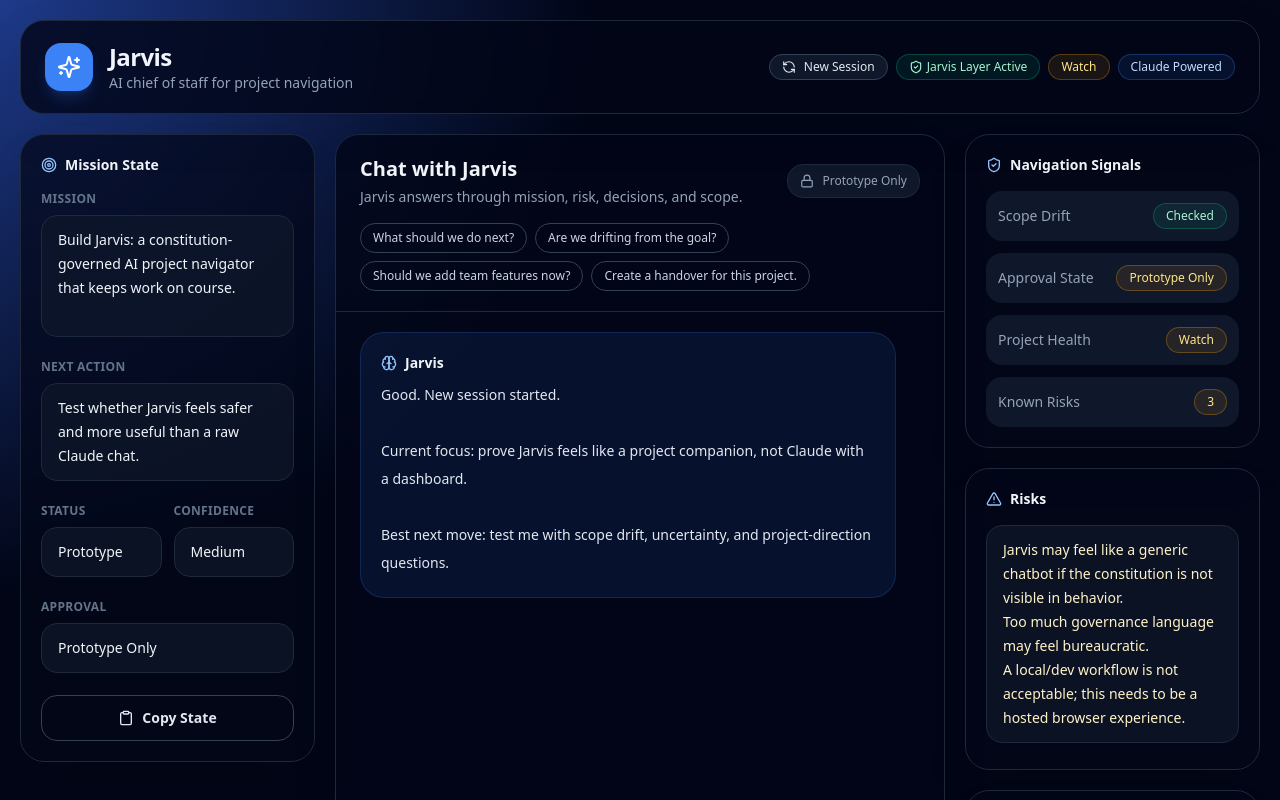
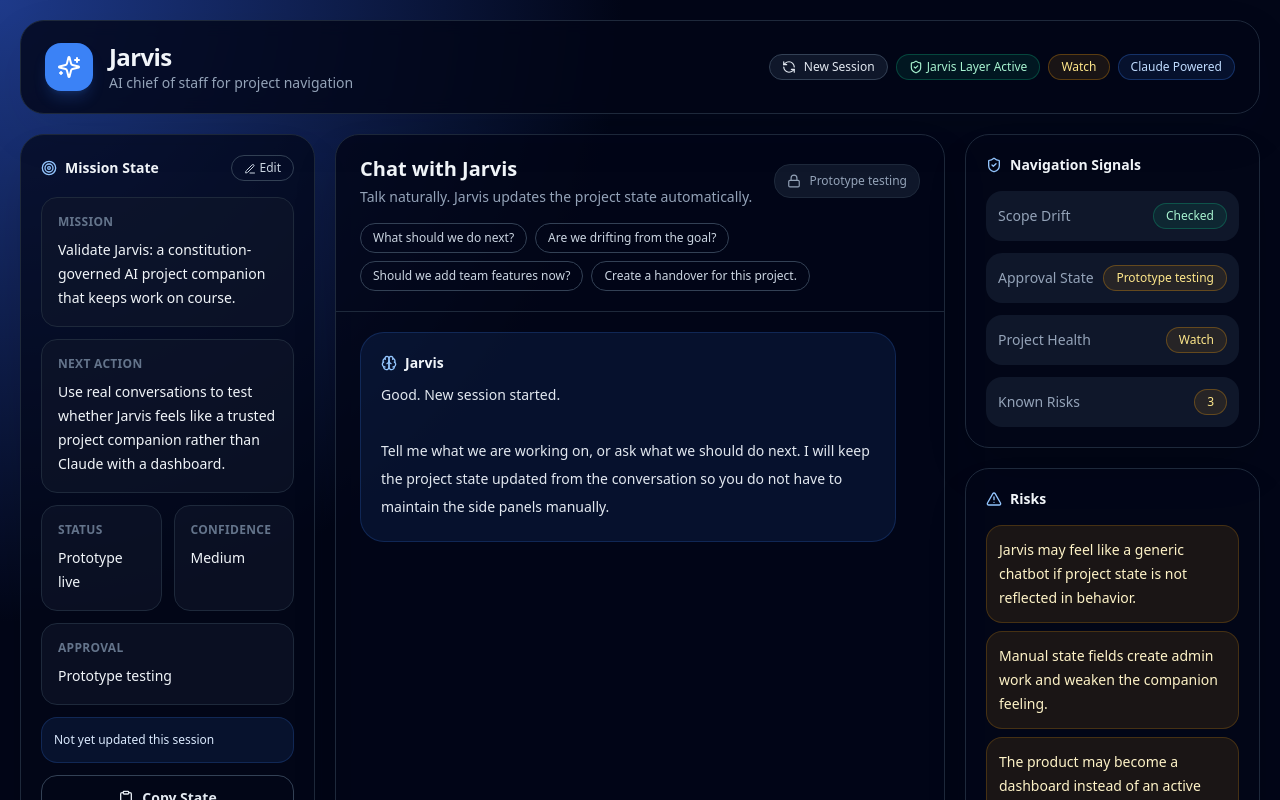
Before and after one commit to danje-dinslage/jarvis, a Next.js app: page / in a window 1280 px wide. Shown: the top 800 px of the page. Built offline with nearby package versions, Linux system fonts and the light colour scheme.

Commit message:
Add files via upload

```diff
--- a/app/api/chat/route.ts
+++ b/app/api/chat/route.ts
@@ -1,5 +1,5 @@
 import { NextResponse } from "next/server";
-import { buildJarvisSystemPrompt, defaultProjectState, type ProjectState } from "@/lib/jarvis";
+import { buildJarvisSystemPrompt, buildProjectStateUpdatePrompt, defaultProjectState, normalizeProjectState, type ProjectState } from "@/lib/jarvis";
 
 export const runtime = "nodejs";
 
@@ -12,12 +12,36 @@
   betaPassword?: string;
 };
 
+function extractText(data: any) {
+  return data?.content?.map((part: any) => part?.text).filter(Boolean).join("\n") || "";
+}
+
+async function callClaude(apiKey: string, body: any) {
+  const response = await fetch("https://api.anthropic.com/v1/messages", {
+    method: "POST",
+    headers: {
+      "content-type": "application/json",
+      "x-api-key": apiKey,
+      "anthropic-version": "2023-06-01",
+    },
+    body: JSON.stringify(body),
+  });
+
+  if (!response.ok) {
+    const errorText = await response.text();
+    throw new Error(`Claude API error: ${errorText}`);
+  }
+
+  return response.json();
+}
+
 export async function POST(req: Request) {
   try {
     const body = (await req.json()) as RequestBody;
 
-    if (process.env.JARVIS_BETA_PASSWORD) {
-      if (body.betaPassword !== process.env.JARVIS_BETA_PASSWORD) {
+    const configuredPassword = process.env.JARVIS_BETA_PASSWORD || process.env.BETA_PASSWORD;
+    if (configuredPassword) {
+      if (body.betaPassword !== configuredPassword) {
         return NextResponse.json({ error: "Invalid beta password." }, { status: 401 });
       }
     }
@@ -31,42 +55,44 @@
       return NextResponse.json({ error: "ANTHROPIC_API_KEY is not configured on the server." }, { status: 500 });
     }
 
-    const project = body.project ?? defaultProjectState;
-    const history = (body.history ?? []).slice(-8).map((m) => ({
-      role: m.role,
-      content: m.content,
-    }));
+    const model = process.env.ANTHROPIC_MODEL || "claude-sonnet-4-20250514";
+    const project = normalizeProjectState(body.project ?? defaultProjectState, defaultProjectState);
+    const history = (body.history ?? []).slice(-8).map((m) => ({ role: m.role, content: m.content }));
 
-    const messages = [
-      ...history,
-      { role: "user" as const, content: body.message },
-    ];
-
-    const response = await fetch("https://api.anthropic.com/v1/messages", {
-      method: "POST",
-      headers: {
-        "content-type": "application/json",
-        "x-api-key": apiKey,
-        "anthropic-version": "2023-06-01",
-      },
-      body: JSON.stringify({
-        model: process.env.ANTHROPIC_MODEL || "claude-sonnet-4-20250514",
-        max_tokens: 900,
-        temperature: 0.3,
-        system: buildJarvisSystemPrompt(project),
-        messages,
-      }),
+    const replyData = await callClaude(apiKey, {
+      model,
+      max_tokens: 900,
+      temperature: 0.35,
+      system: buildJarvisSystemPrompt(project),
+      messages: [...history, { role: "user", content: body.message }],
     });
 
-    if (!response.ok) {
-      const errorText = await response.text();
-      return NextResponse.json({ error: `Claude API error: ${errorText}` }, { status: response.status });
+    const reply = extractText(replyData) || "No response text returned.";
+
+    let updatedProject = project;
+    try {
+      const stateData = await callClaude(apiKey, {
+        model,
+        max_tokens: 700,
+        temperature: 0,
+        system: "You are a precise JSON state updater. Return only valid JSON. No markdown. No commentary.",
+        messages: [
+          {
+            role: "user",
+            content: buildProjectStateUpdatePrompt(project, body.message, reply),
+          },
+        ],
+      });
+
+      const stateText = extractText(stateData).trim();
+      const parsed = JSON.parse(stateText);
+      updatedProject = normalizeProjectState(parsed, project);
+    } catch (stateError) {
+      // If state extraction fails, keep the chat working and preserve current project state.
+      updatedProject = project;
     }
 
-    const data = await response.json();
-    const text = data?.content?.map((part: any) => part?.text).filter(Boolean).join("\n") || "No response text returned.";
-
-    return NextResponse.json({ reply: text });
+    return NextResponse.json({ reply, project: updatedProject });
   } catch (error) {
     return NextResponse.json({ error: error instanceof Error ? error.message : "Unknown error" }, { status: 500 });
   }
--- a/app/page.tsx
+++ b/app/page.tsx
@@ -1,7 +1,7 @@
 "use client";
 
 import { useEffect, useMemo, useState } from "react";
-import { AlertTriangle, Brain, CheckCircle2, Clipboard, Compass, Lock, RefreshCcw, Send, ShieldCheck, Sparkles, Target } from "lucide-react";
+import { AlertTriangle, Brain, CheckCircle2, Clipboard, Compass, Edit3, Lock, RefreshCcw, Save, Send, ShieldCheck, Sparkles, Target } from "lucide-react";
 import { defaultProjectState, type ProjectState } from "@/lib/jarvis";
 
 type Message = {
@@ -13,9 +13,7 @@
   role: "assistant",
   content: `Good. New session started.
 
-Current focus: prove Jarvis feels like a project companion, not Claude with a dashboard.
-
-Best next move: test me with scope drift, uncertainty, and project-direction questions.`
+Tell me what we are working on, or ask what we should do next. I will keep the project state updated from the conversation so you do not have to maintain the side panels manually.`
 };
 
 const starters = [
@@ -37,15 +35,27 @@
   return <span className={`inline-flex items-center gap-1 rounded-full border px-3 py-1 text-xs font-medium ${styles}`}>{children}</span>;
 }
 
-function Section({ title, icon: Icon, children }: { title: string; icon: any; children: React.ReactNode }) {
+function Section({ title, icon: Icon, children, action }: { title: string; icon: any; children: React.ReactNode; action?: React.ReactNode }) {
   return (
     <section className="rounded-3xl border border-slate-800 bg-slate-950/70 p-5 shadow-2xl shadow-black/20">
-      <div className="mb-4 flex items-center gap-2 text-sm font-semibold text-slate-100">
+      <div className="mb-4 flex items-center justify-between gap-3">
+        <div className="flex items-center gap-2 text-sm font-semibold text-slate-100">
           <Icon className="h-4 w-4 text-blue-300" />
           {title}
         </div>
+        {action}
+      </div>
       {children}
     </section>
+  );
+}
+
+function ReadOnlyBlock({ label, value }: { label: string; value: string }) {
+  return (
+    <div className="rounded-2xl border border-slate-800 bg-slate-900/60 p-4">
+      <div className="mb-2 text-xs font-semibold uppercase tracking-wide text-slate-500">{label}</div>
+      <div className="whitespace-pre-wrap text-sm leading-6 text-slate-100">{value || "—"}</div>
+    </div>
   );
 }
 
@@ -63,30 +73,50 @@
   );
 }
 
+function ListBlock({ items, tone = "default" }: { items: string[]; tone?: "amber" | "green" | "default" }) {
+  const color = tone === "amber" ? "border-amber-500/20 bg-amber-500/10 text-amber-100" : tone === "green" ? "border-emerald-500/20 bg-emerald-500/10 text-emerald-100" : "border-slate-800 bg-slate-900/60 text-slate-100";
+  if (!items.length) return <div className="rounded-2xl border border-slate-800 bg-slate-900/60 p-4 text-sm text-slate-500">Nothing recorded yet. Jarvis will populate this from the conversation.</div>;
+  return (
+    <div className="space-y-2">
+      {items.map((item, index) => (
+        <div key={`${item}-${index}`} className={`rounded-2xl border p-3 text-sm leading-6 ${color}`}>{item}</div>
+      ))}
+    </div>
+  );
+}
+
 export default function Home() {
   const [project, setProject] = useState<ProjectState>(defaultProjectState);
+  const [draftProject, setDraftProject] = useState<ProjectState>(defaultProjectState);
+  const [editMode, setEditMode] = useState(false);
   const [message, setMessage] = useState("");
   const [history, setHistory] = useState<Message[]>([initialAssistantMessage]);
   const [betaPassword, setBetaPassword] = useState("");
   const [loading, setLoading] = useState(false);
   const [error, setError] = useState("");
+  const [lastStateUpdate, setLastStateUpdate] = useState("Not yet updated this session");
 
   useEffect(() => {
-    const saved = localStorage.getItem("jarvis-project-state-v02");
-    const savedHistory = localStorage.getItem("jarvis-history-v02");
+    const saved = localStorage.getItem("jarvis-project-state-v03");
+    const savedHistory = localStorage.getItem("jarvis-history-v03");
     const savedPassword = localStorage.getItem("jarvis-beta-password-v02");
 
-    if (saved) setProject(JSON.parse(saved));
+    if (saved) {
+      const parsed = JSON.parse(saved);
+      setProject(parsed);
+      setDraftProject(parsed);
+    }
     if (savedHistory) setHistory(JSON.parse(savedHistory));
     if (savedPassword) setBetaPassword(savedPassword);
   }, []);
 
   useEffect(() => {
-    localStorage.setItem("jarvis-project-state-v02", JSON.stringify(project));
+    localStorage.setItem("jarvis-project-state-v03", JSON.stringify(project));
+    setDraftProject(project);
   }, [project]);
 
   useEffect(() => {
-    localStorage.setItem("jarvis-history-v02", JSON.stringify(history));
+    localStorage.setItem("jarvis-history-v03", JSON.stringify(history));
   }, [history]);
 
   useEffect(() => {
@@ -99,8 +129,8 @@
     return { label: "Stable", tone: "green" as const };
   }, [project]);
 
-  function updateArrayField(field: "risks" | "decisions", text: string) {
-    setProject((p) => ({
+  function updateDraftArrayField(field: "risks" | "decisions", text: string) {
+    setDraftProject((p) => ({
       ...p,
       [field]: text
         .split("\n")
@@ -109,11 +139,22 @@
     }));
   }
 
+  function saveManualState() {
+    setProject(draftProject);
+    setEditMode(false);
+    setLastStateUpdate("Manually corrected");
+  }
+
+  function cancelManualState() {
+    setDraftProject(project);
+    setEditMode(false);
+  }
+
   function newSession() {
     setHistory([initialAssistantMessage]);
     setMessage("");
     setError("");
-    localStorage.removeItem("jarvis-history-v02");
+    localStorage.removeItem("jarvis-history-v03");
   }
 
   async function send(custom?: string) {
@@ -143,6 +184,10 @@
       if (!response.ok) throw new Error(data.error || "Request failed");
 
       setHistory((h) => [...h, { role: "assistant", content: data.reply }]);
+      if (data.project) {
+        setProject(data.project);
+        setLastStateUpdate("Updated by Jarvis from the conversation");
+      }
     } catch (err) {
       setError(err instanceof Error ? err.message : "Unknown error");
     } finally {
@@ -195,9 +240,7 @@
               <RefreshCcw className="h-3.5 w-3.5" />
               New Session
             </button>
-            <Pill tone="green">
-              <ShieldCheck className="h-3.5 w-3.5" /> Jarvis Layer Active
-            </Pill>
+            <Pill tone="green"><ShieldCheck className="h-3.5 w-3.5" /> Jarvis Layer Active</Pill>
             <Pill tone={projectHealth.tone}>{projectHealth.label}</Pill>
             <Pill tone="blue">Claude Powered</Pill>
           </div>
@@ -205,22 +248,45 @@
 
         <div className="grid grid-cols-12 gap-5">
           <aside className="col-span-12 space-y-5 lg:col-span-3">
-            <Section title="Mission State" icon={Target}>
+            <Section
+              title="Mission State"
+              icon={Target}
+              action={
+                editMode ? (
+                  <div className="flex gap-2">
+                    <button onClick={saveManualState} className="rounded-full border border-emerald-500/30 bg-emerald-500/10 px-3 py-1 text-xs font-medium text-emerald-200"><Save className="mr-1 inline h-3 w-3" />Save</button>
+                    <button onClick={cancelManualState} className="rounded-full border border-slate-700 px-3 py-1 text-xs font-medium text-slate-300">Cancel</button>
+                  </div>
+                ) : (
+                  <button onClick={() => setEditMode(true)} className="rounded-full border border-slate-700 px-3 py-1 text-xs font-medium text-slate-300 hover:border-blue-400 hover:text-blue-200"><Edit3 className="mr-1 inline h-3 w-3" />Edit</button>
+                )
+              }
+            >
+              {editMode ? (
                 <div className="space-y-4">
-                <TextField label="Mission" value={project.mission} onChange={(v) => setProject((p) => ({ ...p, mission: v }))} rows={4} />
-                <TextField label="Next Action" value={project.nextAction} onChange={(v) => setProject((p) => ({ ...p, nextAction: v }))} rows={3} />
-
+                  <TextField label="Mission" value={draftProject.mission} onChange={(v) => setDraftProject((p) => ({ ...p, mission: v }))} rows={4} />
+                  <TextField label="Next Action" value={draftProject.nextAction} onChange={(v) => setDraftProject((p) => ({ ...p, nextAction: v }))} rows={3} />
                   <div className="grid grid-cols-2 gap-3">
-                  <TextField label="Status" value={project.status} onChange={(v) => setProject((p) => ({ ...p, status: v }))} rows={1} />
-                  <TextField label="Confidence" value={project.confidence} onChange={(v) => setProject((p) => ({ ...p, confidence: v }))} rows={1} />
+                    <TextField label="Status" value={draftProject.status} onChange={(v) => setDraftProject((p) => ({ ...p, status: v }))} rows={1} />
+                    <TextField label="Confidence" value={draftProject.confidence} onChange={(v) => setDraftProject((p) => ({ ...p, confidence: v }))} rows={1} />
                   </div>
-
-                <TextField label="Approval" value={project.approval} onChange={(v) => setProject((p) => ({ ...p, approval: v }))} rows={1} />
-
+                  <TextField label="Approval" value={draftProject.approval} onChange={(v) => setDraftProject((p) => ({ ...p, approval: v }))} rows={1} />
+                </div>
+              ) : (
+                <div className="space-y-3">
+                  <ReadOnlyBlock label="Mission" value={project.mission} />
+                  <ReadOnlyBlock label="Next Action" value={project.nextAction} />
+                  <div className="grid grid-cols-2 gap-3">
+                    <ReadOnlyBlock label="Status" value={project.status} />
+                    <ReadOnlyBlock label="Confidence" value={project.confidence} />
+                  </div>
+                  <ReadOnlyBlock label="Approval" value={project.approval} />
+                  <div className="rounded-2xl border border-blue-500/20 bg-blue-500/10 p-3 text-xs leading-5 text-blue-100">{lastStateUpdate}</div>
                   <button onClick={copyState} className="flex w-full items-center justify-center gap-2 rounded-2xl border border-slate-700 px-4 py-3 text-sm font-semibold text-slate-200 transition hover:bg-slate-900">
                     <Clipboard className="h-4 w-4" /> Copy State
                   </button>
                 </div>
+              )}
             </Section>
           </aside>
 
@@ -229,7 +295,7 @@
               <div className="flex items-center justify-between gap-4">
                 <div>
                   <h2 className="text-xl font-bold">Chat with Jarvis</h2>
-                  <p className="mt-1 text-sm text-slate-400">Jarvis answers through mission, risk, decisions, and scope.</p>
+                  <p className="mt-1 text-sm text-slate-400">Talk naturally. Jarvis updates the project state automatically.</p>
                 </div>
 
                 <div className="hidden items-center gap-2 rounded-2xl border border-slate-800 bg-slate-900 px-3 py-2 text-xs text-slate-400 sm:flex">
@@ -260,7 +326,7 @@
 
               {loading && (
                 <div className="mr-6 rounded-3xl border border-blue-500/20 bg-blue-500/10 p-5 text-sm text-blue-100">
-                  Jarvis is checking mission, scope, risk, and evidence...
+                  Jarvis is thinking and updating project state...
                 </div>
               )}
 
@@ -277,7 +343,7 @@
                   value={message}
                   onChange={(e) => setMessage(e.target.value)}
                   onKeyDown={(e) => e.key === "Enter" && send()}
-                  placeholder="Tell Jarvis what you want to do..."
+                  placeholder="Tell Jarvis what you are working on..."
                   className="flex-1 rounded-2xl border border-slate-800 bg-slate-900 px-4 py-4 text-sm text-slate-100 outline-none transition placeholder:text-slate-600 focus:border-blue-400"
                 />
 
@@ -298,44 +364,37 @@
           <aside className="col-span-12 space-y-5 lg:col-span-3">
             <Section title="Navigation Signals" icon={ShieldCheck}>
               <div className="space-y-3 text-sm">
-                <div className="flex items-center justify-between rounded-2xl bg-slate-900 p-3">
-                  <span className="text-slate-400">Scope Drift</span>
-                  <Pill tone="green">Checked</Pill>
-                </div>
-
-                <div className="flex items-center justify-between rounded-2xl bg-slate-900 p-3">
-                  <span className="text-slate-400">Approval State</span>
-                  <Pill tone="amber">{project.approval}</Pill>
-                </div>
-
-                <div className="flex items-center justify-between rounded-2xl bg-slate-900 p-3">
-                  <span className="text-slate-400">Project Health</span>
-                  <Pill tone={projectHealth.tone}>{projectHealth.label}</Pill>
-                </div>
-
-                <div className="flex items-center justify-between rounded-2xl bg-slate-900 p-3">
-                  <span className="text-slate-400">Known Risks</span>
-                  <Pill tone="amber">{project.risks.length}</Pill>
-                </div>
+                <div className="flex items-center justify-between rounded-2xl bg-slate-900 p-3"><span className="text-slate-400">Scope Drift</span><Pill tone="green">Checked</Pill></div>
+                <div className="flex items-center justify-between rounded-2xl bg-slate-900 p-3"><span className="text-slate-400">Approval State</span><Pill tone="amber">{project.approval}</Pill></div>
+                <div className="flex items-center justify-between rounded-2xl bg-slate-900 p-3"><span className="text-slate-400">Project Health</span><Pill tone={projectHealth.tone}>{projectHealth.label}</Pill></div>
+                <div className="flex items-center justify-between rounded-2xl bg-slate-900 p-3"><span className="text-slate-400">Known Risks</span><Pill tone="amber">{project.risks.length}</Pill></div>
               </div>
             </Section>
 
             <Section title="Risks" icon={AlertTriangle}>
+              {editMode ? (
                 <textarea
-                value={project.risks.join("\n")}
-                onChange={(e) => updateArrayField("risks", e.target.value)}
+                  value={draftProject.risks.join("\n")}
+                  onChange={(e) => updateDraftArrayField("risks", e.target.value)}
                   rows={8}
                   className="w-full resize-none rounded-2xl border border-slate-800 bg-slate-900/70 px-4 py-3 text-sm leading-6 text-amber-100 outline-none focus:border-amber-400"
                 />
+              ) : (
+                <ListBlock items={project.risks} tone="amber" />
+              )}
             </Section>
 
             <Section title="Decisions" icon={CheckCircle2}>
+              {editMode ? (
                 <textarea
-                value={project.decisions.join("\n")}
-                onChange={(e) => updateArrayField("decisions", e.target.value)}
+                  value={draftProject.decisions.join("\n")}
+                  onChange={(e) => updateDraftArrayField("decisions", e.target.value)}
                   rows={8}
                   className="w-full resize-none rounded-2xl border border-slate-800 bg-slate-900/70 px-4 py-3 text-sm leading-6 text-emerald-100 outline-none focus:border-emerald-400"
                 />
+              ) : (
+                <ListBlock items={project.decisions} tone="green" />
+              )}
             </Section>
           </aside>
         </div>
--- a/lib/jarvis.ts
+++ b/lib/jarvis.ts
@@ -9,20 +9,20 @@
 };
 
 export const defaultProjectState: ProjectState = {
-  mission: "Build Jarvis: a constitution-governed AI project navigator that keeps work on course.",
-  status: "Prototype",
+  mission: "Validate Jarvis: a constitution-governed AI project companion that keeps work on course.",
+  status: "Prototype live",
   confidence: "Medium",
-  approval: "Prototype Only",
-  nextAction: "Test whether Jarvis feels safer and more useful than a raw Claude chat.",
+  approval: "Prototype testing",
+  nextAction: "Use real conversations to test whether Jarvis feels like a trusted project companion rather than Claude with a dashboard.",
   risks: [
-    "Jarvis may feel like a generic chatbot if the constitution is not visible in behavior.",
-    "Too much governance language may feel bureaucratic.",
-    "A local/dev workflow is not acceptable; this needs to be a hosted browser experience."
+    "Jarvis may feel like a generic chatbot if project state is not reflected in behavior.",
+    "Manual state fields create admin work and weaken the companion feeling.",
+    "The product may become a dashboard instead of an active chief of staff."
   ],
   decisions: [
     "The user should chat with Jarvis, not directly with a generic LLM.",
     "The constitution is the operating system, not the product users see.",
-    "The MVP must run from a hosted browser URL."
+    "Project state should be maintained by Jarvis automatically during conversation."
   ]
 };
 
@@ -73,3 +73,54 @@
 
 Your goal: the user should feel they are working with Jarvis, not with Claude wearing a template.`;
 }
+
+export function buildProjectStateUpdatePrompt(project: ProjectState, userMessage: string, jarvisReply: string) {
+  return `You update Jarvis project state after each conversation turn.
+
+Current project state:
+${JSON.stringify(project, null, 2)}
+
+User message:
+${userMessage}
+
+Jarvis reply:
+${jarvisReply}
+
+Update the project state only when the conversation gives new or clearer information.
+Do not invent facts.
+Do not add generic risks or decisions.
+Preserve useful existing risks and decisions unless clearly obsolete.
+Keep arrays concise: maximum 5 risks and maximum 5 decisions.
+Use short, plain language.
+
+Return ONLY valid JSON with exactly this shape:
+{
+  "mission": "string",
+  "status": "string",
+  "confidence": "string",
+  "approval": "string",
+  "nextAction": "string",
+  "risks": ["string"],
+  "decisions": ["string"]
+}`;
+}
+
+export function normalizeProjectState(input: any, fallback: ProjectState): ProjectState {
+  const cleanArray = (value: unknown, fallbackValue: string[]) => {
+    if (!Array.isArray(value)) return fallbackValue;
+    return value
+      .map((item) => String(item || "").trim())
+      .filter(Boolean)
+      .slice(0, 5);
+  };
+
+  return {
+    mission: typeof input?.mission === "string" && input.mission.trim() ? input.mission.trim() : fallback.mission,
+    status: typeof input?.status === "string" && input.status.trim() ? input.status.trim() : fallback.status,
+    confidence: typeof input?.confidence === "string" && input.confidence.trim() ? input.confidence.trim() : fallback.confidence,
+    approval: typeof input?.approval === "string" && input.approval.trim() ? input.approval.trim() : fallback.approval,
+    nextAction: typeof input?.nextAction === "string" && input.nextAction.trim() ? input.nextAction.trim() : fallback.nextAction,
+    risks: cleanArray(input?.risks, fallback.risks),
+    decisions: cleanArray(input?.decisions, fallback.decisions)
+  };
+}
--- a/package.json
+++ b/package.json
@@ -1,6 +1,6 @@
 {
-  "name": "jarvis-web-v0.2",
-  "version": "0.2.1",
+  "name": "jarvis-web-v0.3",
+  "version": "0.3.0",
   "private": true,
   "scripts": {
     "dev": "next dev",
```
Also changed, not shown: 1 other file (tests, documents, lock files or other folders). Lines whose indentation alone changed are shown as unchanged.
